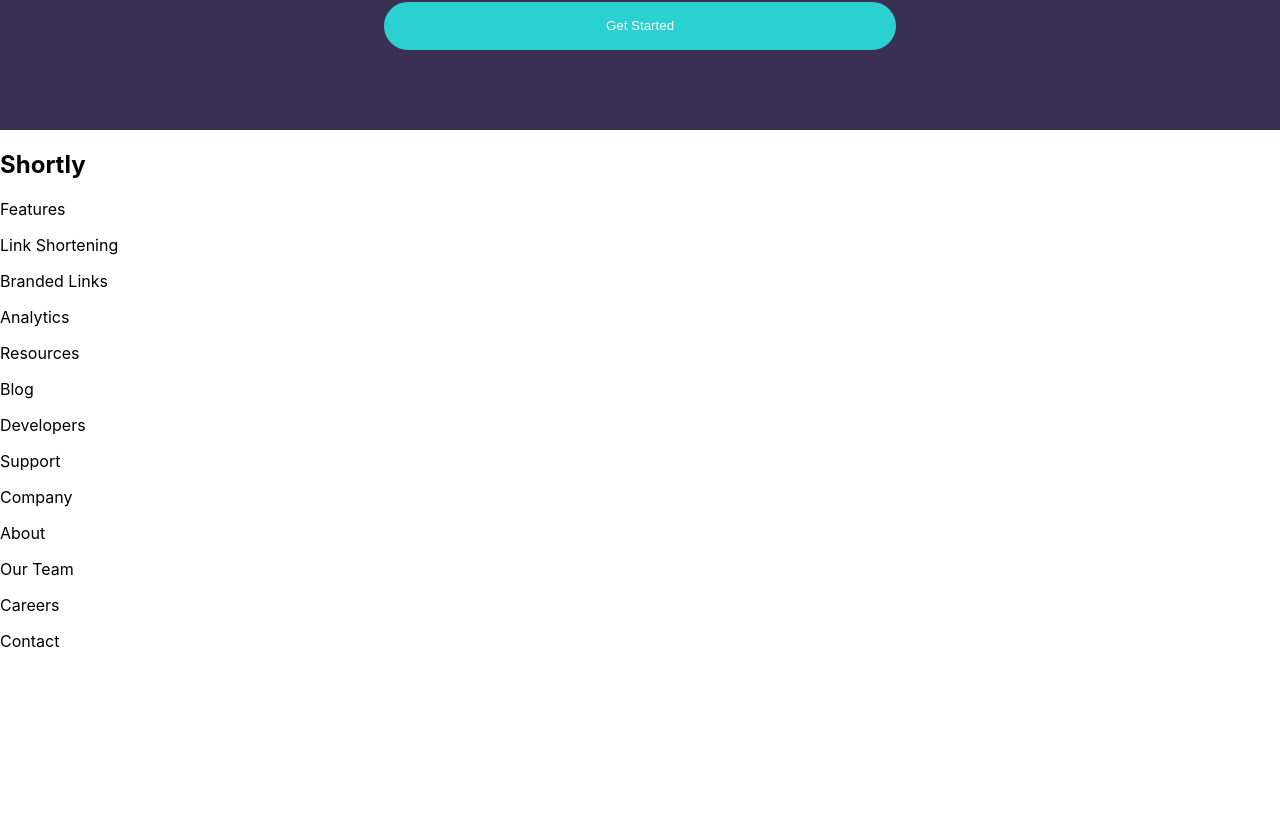
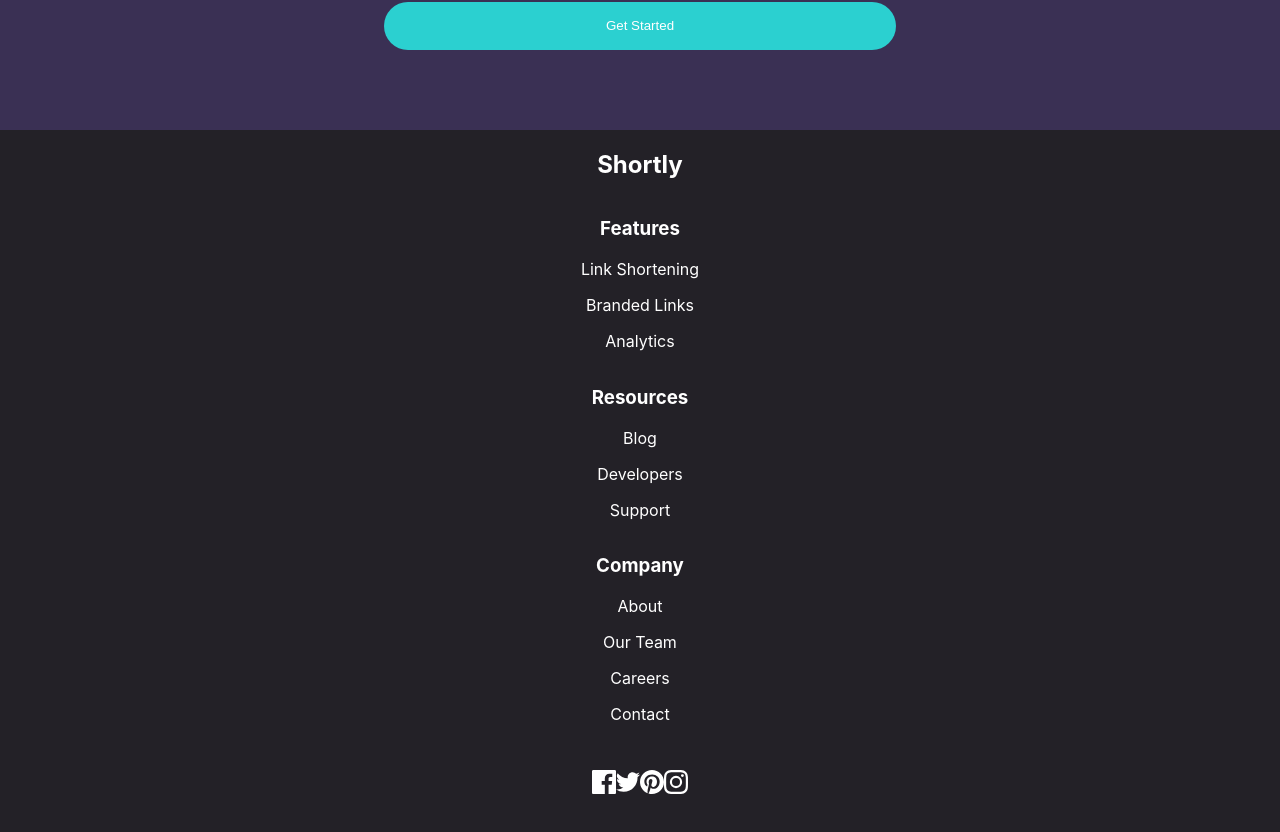
Before and after one commit to vikrambenipal/react-url-shortener-api-app, a React (Create React App) app: page / in a window 1280 px wide. Shown: the part 2234-3066 px from the top of the page. Before the commit the page ends 2929 px from the top, so only its background shows below. Built offline with nearby package versions, Linux system fonts and the light colour scheme.

Commit message:
footer css in progress

```diff
--- a/src/components/Footer.js
+++ b/src/components/Footer.js
@@ -4,37 +4,60 @@ import fb from '../images/icon-facebook.svg';
 import ig from '../images/icon-instagram.svg';
 import twitter from '../images/icon-twitter.svg';
 import pin from '../images/icon-pinterest.svg';
+import GreenButton from './Menu';
+
+const FooterContainer = styled.div`
+    display: flex;
+    flex-direction: column;
+    justify-contents: center;
+    align-items: center;
+    margin: 0 auto;
+    background-color: #232127;
+    padding-bottom: 60px;
+    h2, h3, p {
+        color: white;
+        text-align: center;
+    }
+`
+const SocialMedia = styled.div`
+    display: flex;
+    flex-direction: row;
+    justify-contents: space-evenly;
+    align-items: center;
+    margin-top: 30px;
+
+`
 
 const Footer = () => {
     return (
-        <div>
+        <FooterContainer>
             <h2>Shortly</h2>
             <div>
-                <p>Features</p>
+                <h3>Features</h3>
                 <p>Link Shortening</p>
                 <p>Branded Links</p>
                 <p>Analytics</p>
             </div>
             <div>
-                <p>Resources</p>
+                <h3>Resources</h3>
                 <p>Blog</p>
                 <p>Developers</p>
                 <p>Support</p>
             </div>
             <div>
-                <p>Company</p>
+                <h3>Company</h3>
                 <p>About</p>
                 <p>Our Team</p>
                 <p>Careers</p>
                 <p>Contact</p>
             </div>
-            <div>
+            <SocialMedia>
                 <img src={fb} alt=""></img>
                 <img src={twitter} alt=""></img>
                 <img src={pin} alt=""></img>
                 <img src={ig} alt=""></img>
-            </div>
-        </div>
+            </SocialMedia>
+        </FooterContainer>
     )
 }
 export default Footer;
```
